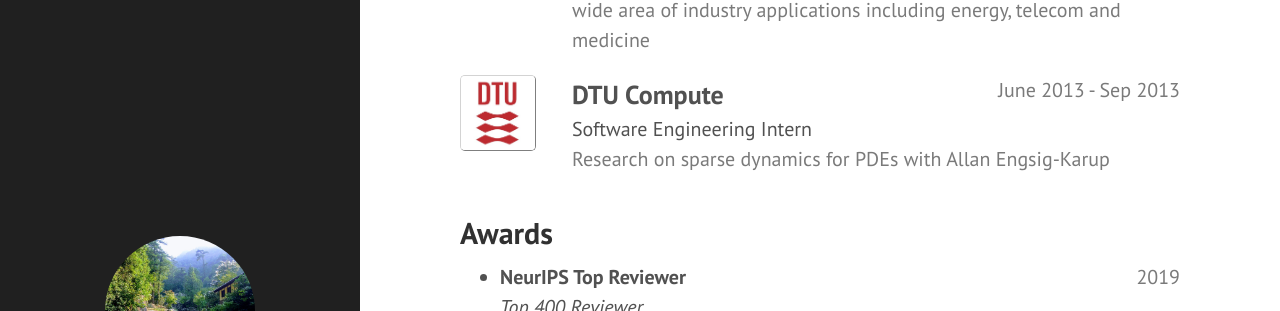
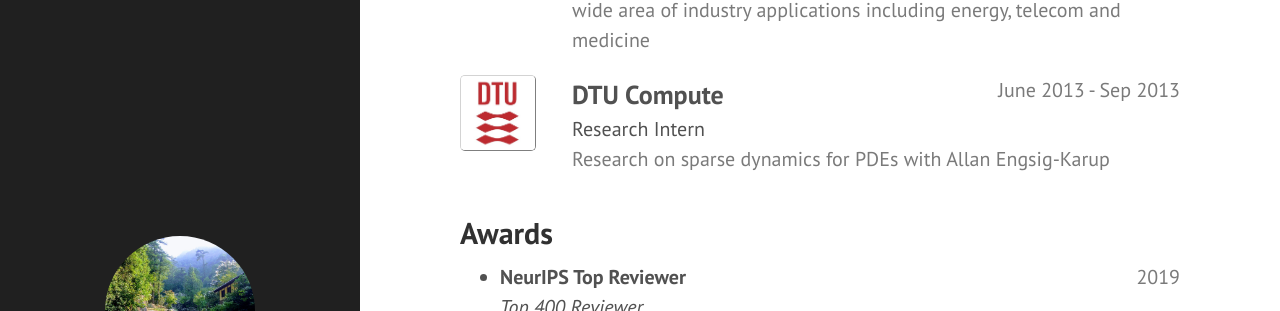
Before and after one commit to EmilienDupont/emiliendupont.github.io, a Jekyll site: the page built from resume.md, in a window 1280 px wide and 900 px high, scrolled down 950 px. Shown: the part 144-455 px from the top of the window. Built offline with Jekyll 4.4.1, drawn with Linux system fonts in a browser that asks for light colours; nearby versions of some CDN libraries.

Commit message:
:bug: fix bug in dtu title

```diff
--- a/resume.md
+++ b/resume.md
@@ -146,7 +146,7 @@ For more details, you can download the pdf version of my resume [here](https://g
       <b style="font-size: 130%;">DTU Compute</b>
       <span style="float:right; color:#7a7a7a;">June 2013 - Sep 2013</span>
     </p>
-    Software Engineering Intern<br>
+    Research Intern<br>
     <p style="color:#7a7a7a">
       Research on sparse dynamics for PDEs with Allan Engsig-Karup
     </p>
```
